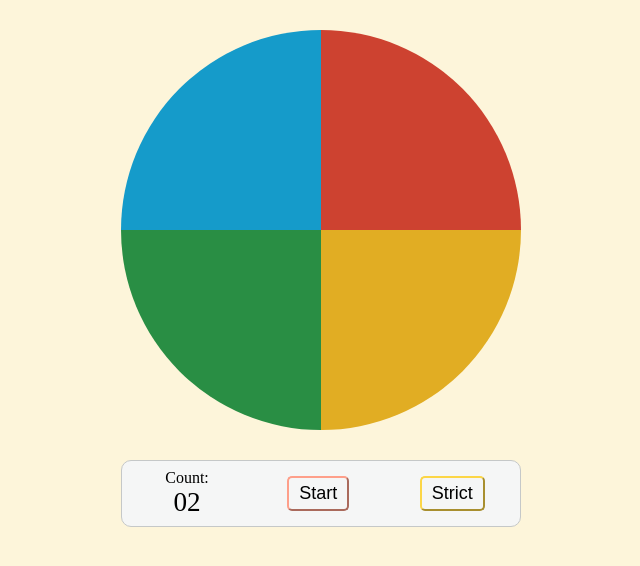
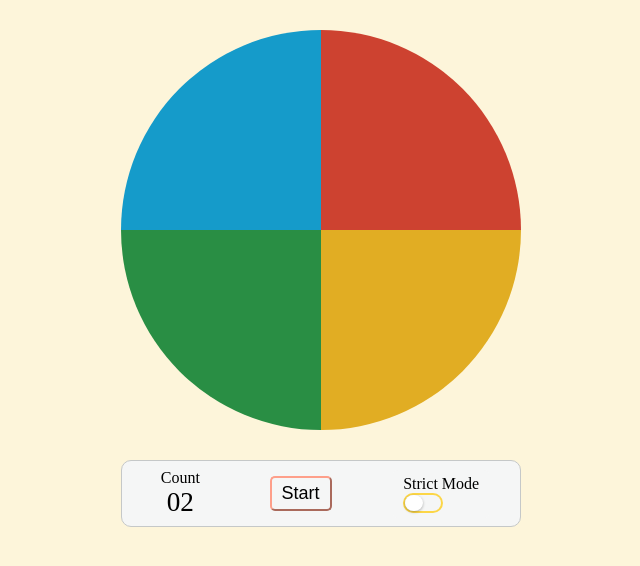
Before and after one commit to tymeart/simon, a website: page index.html in a window 1280 px wide. Shown: the whole page, without its empty margins (319-959 px from the left). Drawn offline with Linux system fonts and the light colour scheme.

Commit message:
Replace strict button with toggle switch

```diff
--- a/index.html
+++ b/index.html
@@ -16,9 +16,14 @@
       <button class="playButton four"></button>
     </div>
     <div class="controls">
-      <div class="count">Count: <div class="count__number">02</div></div>
+      <div class="count">Count <div class="count__number">02</div></div>
       <button class="start">Start</button>
-      <button class="strict">Strict</button>
+      <div class="strict">Strict Mode
+        <div class="mode-switch">
+          <input id="mode" type="checkbox" class="mode-switch__bg">
+          <label for="mode" class="mode-switch__slider"></label>
+        </div>
+      </div>
     </div>
   </div>
 </body>
--- a/sass/main.scss
+++ b/sass/main.scss
@@ -3,6 +3,8 @@ $red: #CD4230;
 $green: #298E44;
 $yellow: #E1AD23;
 $control-panel: #F5F6F6;
+$start-button: #FE9F8A;
+$strict-switch: #FCD647;
 
 * {
   box-sizing: border-box;
@@ -103,14 +105,60 @@ button:hover {
 .strict {
   background-color: $control-panel;
   border-radius: 5px;
-  font-size: 18px;
   padding: 5px 10px;
 }
 
 .start {
-  border-color: #FE9F8A;
+  border-color: $start-button;
+  font-size: 18px;
 }
 
-.strict {
-  border-color: #FCD647;
+.mode-switch__bg {
+  display: none;
+  margin-left: -9999px;
+  position: absolute;
+
+  & + .mode-switch__slider {
+    background-color: $strict-switch;
+    border-radius: 20px;
+    cursor: pointer;
+    display: block;
+    height: 20px;
+    padding: 2px;
+    position: relative;
+    width: 40px;
+
+    &::before,
+    &::after {
+      content: "";
+      display: block;
+      position: absolute;
+      bottom: 2px;
+      left: 2px;
+      top: 2px;
+    }
+
+    &::before {
+      background-color: $control-panel;
+      border-radius: 20px;
+      right: 2px;
+      transition: background 0.4s;
+    }
+
+    &::after {
+      background-color: #FFF;
+      border-radius: 100%;
+      box-shadow: 0 1px 3px rgba(0, 0, 0, 0.3);
+      transition: margin 0.4s;
+      width: 18px;
+    }
+  }
+
+  &:checked + .mode-switch__slider::before {
+    background-color: $strict-switch;
+  }
+
+  &:checked + .mode-switch__slider::after {
+    margin-left: 20px;
+  }
 }
```
Also changed, not shown: css/main.css.
